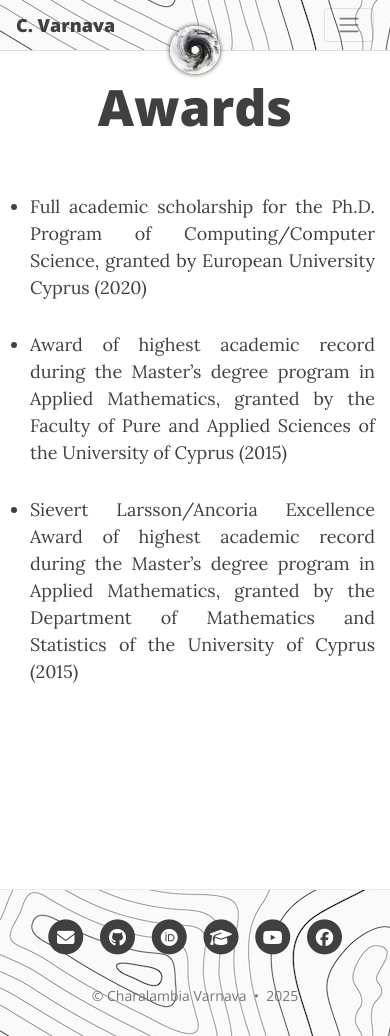
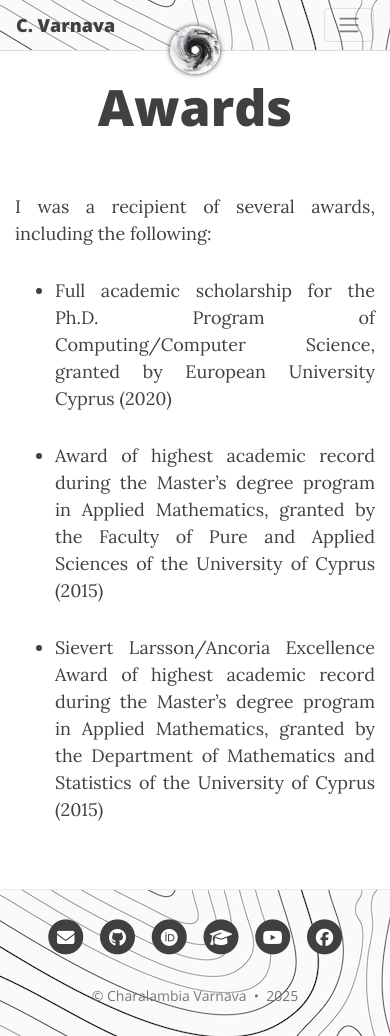
Before and after one commit to ch-var/ch-var.github.io, a Jekyll site: the page built from awards.html, in a window 390 px wide and 1036 px high. Built offline with Jekyll 4.4.1, drawn with Linux system fonts in a browser that asks for light colours.

Commit message:
Update awards.html

```diff
--- a/awards.html
+++ b/awards.html
@@ -20,7 +20,7 @@ title: Awards
   }
 </style>
 
-<p></p>
+<p align='justify'>I was a recipient of several awards, including the following:</p>
 <ul>
 <li class="responsive-margin">Full academic scholarship for the Ph.D. Program of Computing/Computer Science, granted by European University Cyprus (2020)</li>
 <p></p>
@@ -38,7 +38,7 @@ title: Awards
 
   @media (max-width: 767px) {
     .responsive-margin {
-      margin-left: -25px;
+      margin-left: 0px;
       margin-right: 0px;
     }
   }
```
